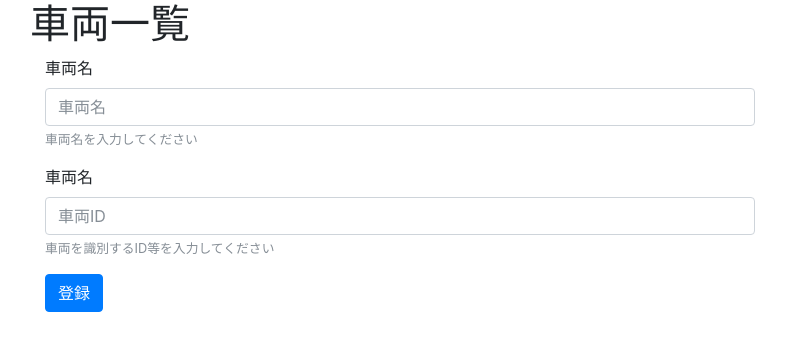
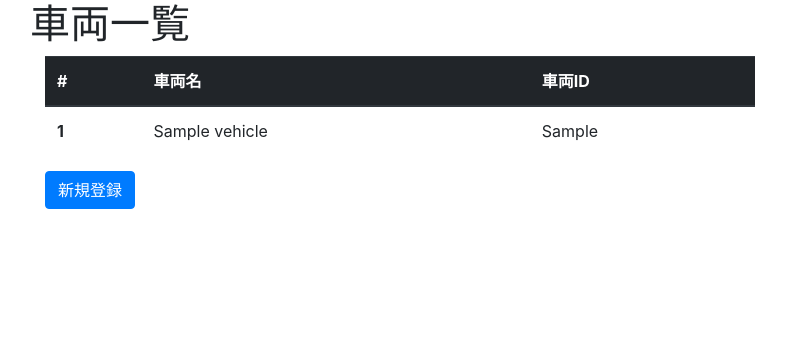
Before and after one commit to kazuto-oohira/Robofork, a Django app: template robofork_app/templates/robofork_app/vehicle_view/index.html in a window 1280 px wide. Shown: the top 351 px of the page, without its empty margins (55-841 px from the left). Run offline with Django 3.2, Linux system fonts and the light colour scheme; the template is opened without the code that fills it: most values are stand-ins (such as "Sample title", 1, 10 or a date in 2020); some libraries are stand-ins or nearby versions.

Commit message:
ひとまず車両の保存

```diff
--- a/robofork_app/templates/robofork_app/vehicle_view/index.html
+++ b/robofork_app/templates/robofork_app/vehicle_view/index.html
@@ -5,20 +5,31 @@
     <div class="container">
         <h1>車両一覧</h1>
         <div class="col-md-8">
-            <form action="{% url 'vehicle_save' %}" method="post" class="form-horizontal">
-                {% csrf_token %}
-                <div class="form-group">
-                    <label for="vehicle_name">車両名</label>
-                    <input type="text" class="form-control" id="vehicle_name" name="vehicle[name]" placeholder="車両名"/>
-                    <small id="emailHelp" class="form-text text-muted">車両名を入力してください</small>
+            {% if vehicles %}
+                <table class="table">
+                    <thead class="thead-dark">
+                        <tr>
+                            <th scope="col">#</th>
+                            <th scope="col">車両名</th>
+                            <th scope="col">車両ID</th>
+                        </tr>
+                    </thead>
+                    <tbody>
+                    {% for vehicle in vehicles %}
+                        <tr>
+                            <th scope="row">{{ vehicle.id }}</th>
+                            <td>{{ vehicle.name }}</td>
+                            <td>{{ vehicle.vehicle_no }}</td>
+                        </tr>
+                    {% endfor %}
+                    </tbody>
+                </table>
+            {% else %}
+                <div class="alert alert-secondary" role="alert">
+                    車両が見つかりません
                 </div>
-                <div class="form-group">
-                    <label for="vehicle_vehicle_no">車両名</label>
-                    <input type="text" class="form-control" id="vehicle_vehicle_no" name="vehicle[vehicle_no]" placeholder="車両ID"/>
-                    <small id="emailHelp" class="form-text text-muted">車両を識別するID等を入力してください</small>
-                </div>
-                <button type="submit" class="btn btn-primary">登録</button>
-            </form>
+            {% endif %}
+            <a class="btn btn-primary" href="{% url 'vehicle_new' %}" role="button">新規登録</a>
         </div>
     </div>
 {% endblock %}
--- a/robofork_app/urls.py
+++ b/robofork_app/urls.py
@@ -4,7 +4,8 @@ from robofork_app.views import top, vehicle_view
 urlpatterns = [
     path('', top.index, name='top'),
     path('vehicle', vehicle_view.index, name='vehicle_index'),
-    path('vehicle/save', vehicle_view.save, name='vehicle_save')
+    path('vehicle/new', vehicle_view.new, name='vehicle_new'),
+    path('vehicle/save', vehicle_view.save, name='vehicle_save'),
 
     # 奥田くんのやつは一旦コメントアウト
     # path('redirect', views.redirect, name='redirect'),
--- a/robofork_app/views/okdua_views.py
+++ b/robofork_app/views/okdua_views.py
@@ -22,7 +22,7 @@ def redirect(request):
         return render(request, 'robofork_app/plan.html', None)
     # ユーザーと一致しない場合 index.htmlに移動（正しい値を入力するように促しても良い）
     else:
-        return render(request, 'robofork_app/index.html', None)
+        return render(request, 'robofork_app/detail.html', None)
 
 # logout用 test
 def logout(request):
--- a/robofork_app/views/top.py
+++ b/robofork_app/views/top.py
@@ -9,6 +9,6 @@ def index(request):
     """
 
     # 直接ログイン画面を開く方法
-    # return render(request, 'robofork_app/top/index.html', None)
+    # return render(request, 'robofork_app/top/detail.html', None)
     # リダイレクトする方法
     return redirect('vehicle_index')
```
Also changed, not shown: robofork_app/templates/robofork_app/vehicle_view/detail.html (added, +24 -0 lines), robofork_app/views/vehicle_view.py (+16 -2 lines).
